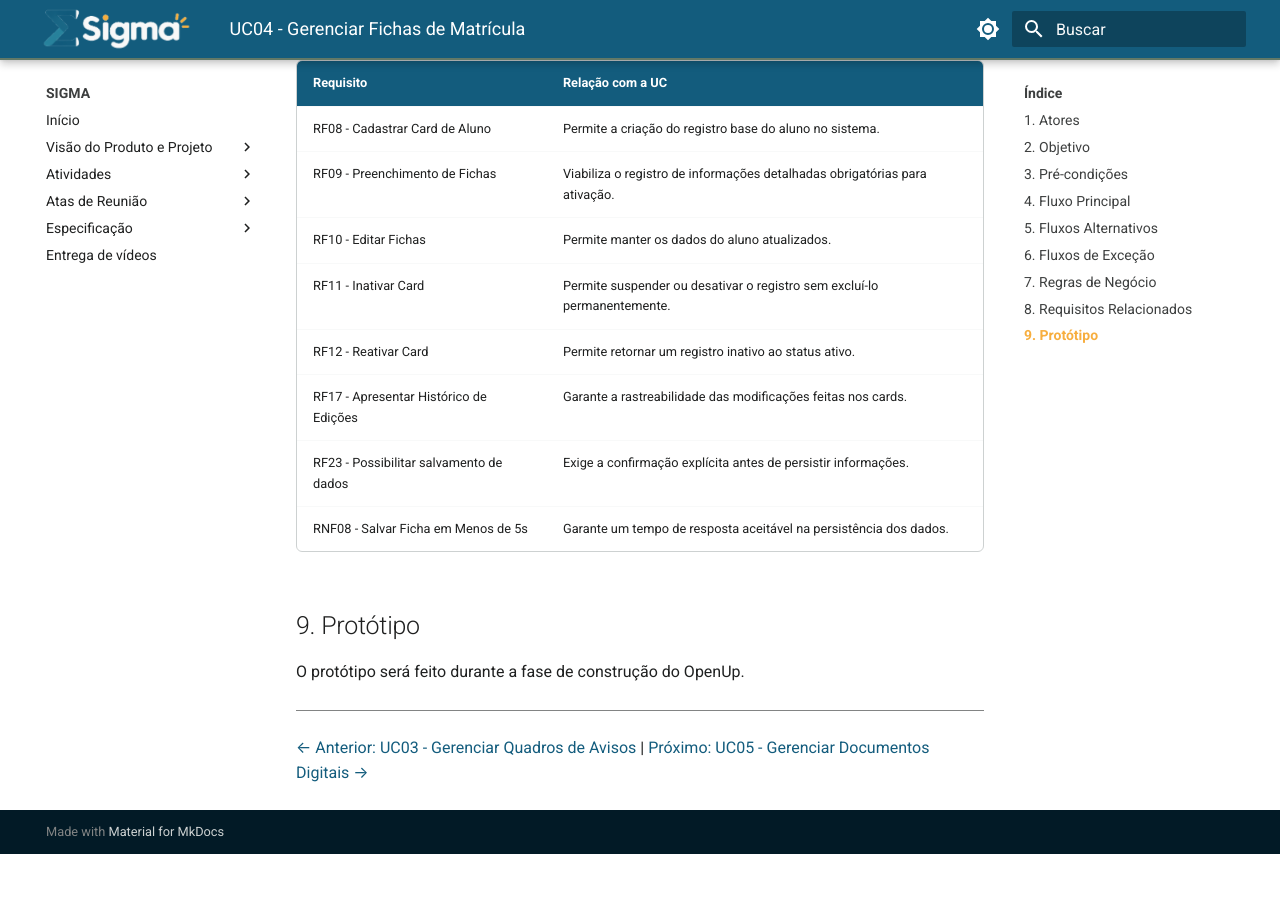
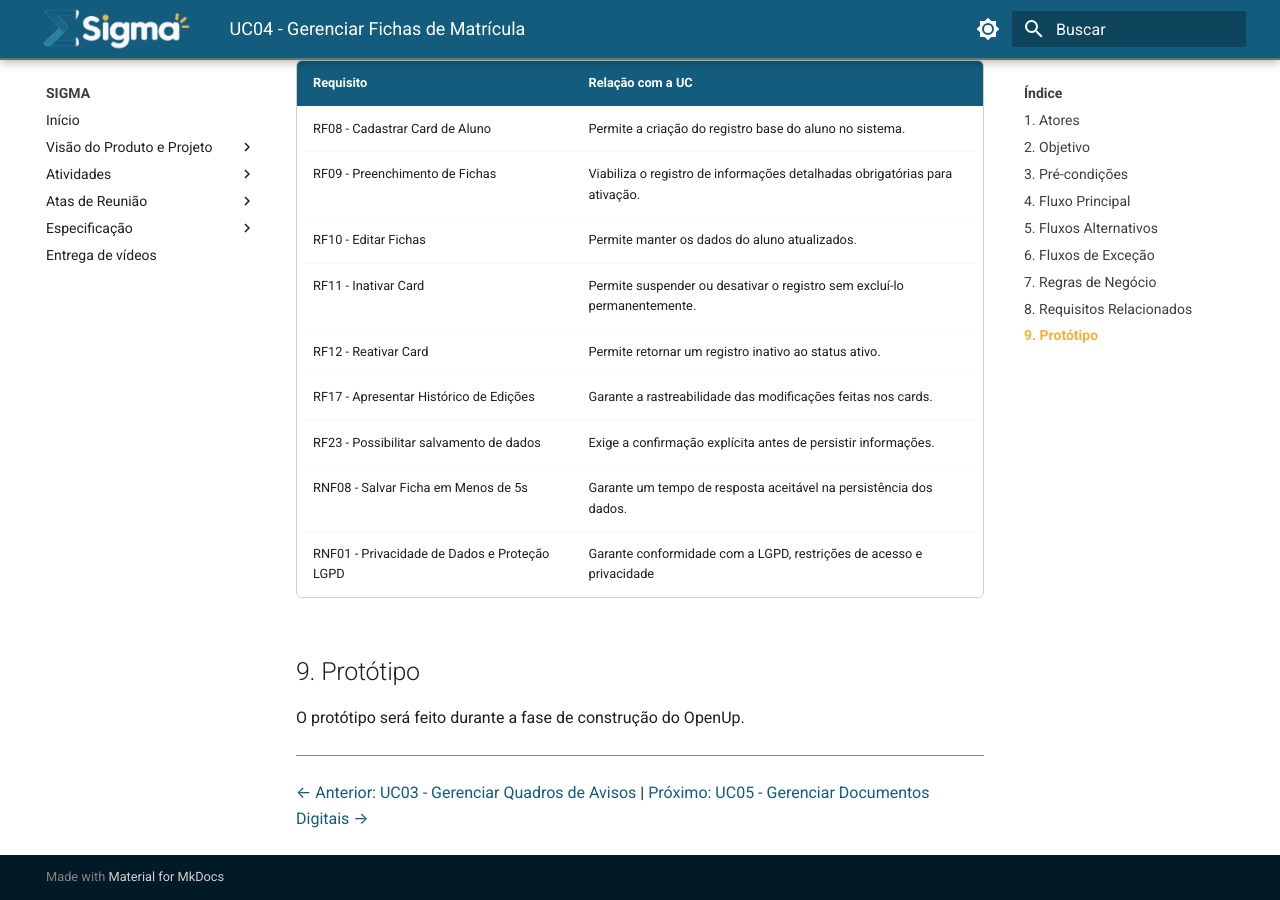
Before and after one commit to mdsreq-fga-unb/REQ-2026.2-T01-Sigma, an MkDocs documentation site: the page built from docs/doc-visao/casos-uso/uc04.md, in a window 1280 px wide and 900 px high, scrolled down 4259 px. Built offline with MkDocs 1.6.1 and Material for MkDocs 9.7.7, drawn with Linux system fonts in a browser that asks for light colours; before the commit the page ends 5113 px from its top, so only the background shows below that.

Commit message:
feat(UC): Adicionando a relação do UC04 com o RNF01

```diff
--- a/docs/doc-visao/casos-uso/uc04.md
+++ b/docs/doc-visao/casos-uso/uc04.md
@@ -125,6 +125,7 @@
 | RF17 - Apresentar Histórico de Edições | Garante a rastreabilidade das modificações feitas nos cards. |
 | RF23 - Possibilitar salvamento de dados | Exige a confirmação explícita antes de persistir informações. |
 | RNF08 - Salvar Ficha em Menos de 5s | Garante um tempo de resposta aceitável na persistência dos dados. |
+| RNF01 - Privacidade de Dados e Proteção LGPD | Garante conformidade com a LGPD, restrições de acesso e privacidade |
 
 ## 9. Protótipo
 
```
